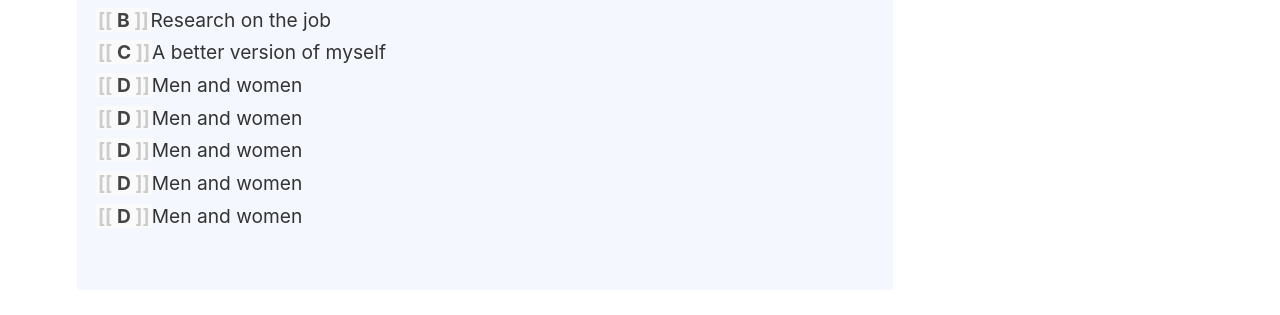
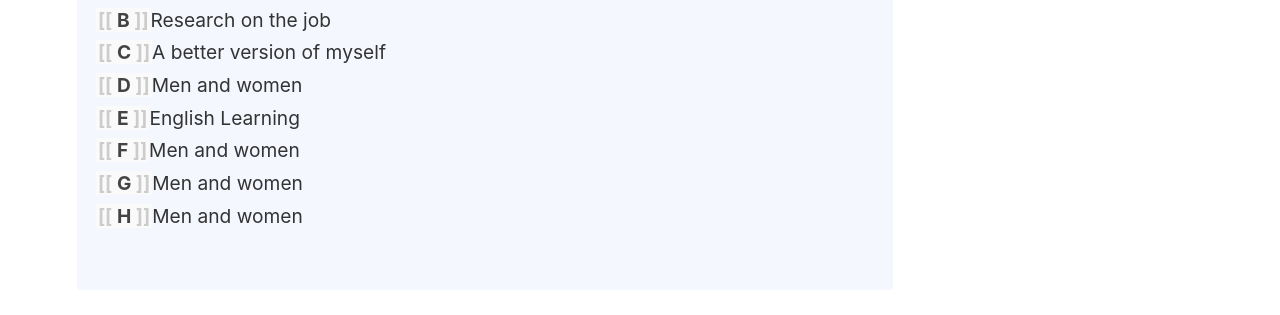
Before and after one commit to lkyxuan/bbbblog, a Jekyll site: the page built from _notes/Index/Content Index.md, in a window 1280 px wide. Shown: the part 395-710 px from the top of the page. Built offline with Jekyll 4.4.1, drawn with Linux system fonts in a browser that asks for light colours.

Commit message:
vault backup: 2023-07-14 06:22:43
Affected files:
_notes/Index/Content Index.md

```diff
--- a/_notes/Index/Content Index.md
+++ b/_notes/Index/Content Index.md
@@ -7,7 +7,10 @@ title: Content Index
   <span style="font-weight: bold">[[B]]</span>Research on the job<br>
   <span style="font-weight: bold">[[C]]</span>A better version of myself<br>
   <span style="font-weight: bold">[[D]]</span>Men and women<br>
-  <span style="font-weight: bold">[[D]]</span>Men and women<br><span style="font-weight: bold">[[D]]</span>Men and women<br><span style="font-weight: bold">[[D]]</span>Men and women<br><span style="font-weight: bold">[[D]]</span>Men and women<br>
+  <span style="font-weight: bold">[[E]]</span>English Learning<br>
+  <span style="font-weight: bold">[[F]]</span>Men and women<br>
+  <span style="font-weight: bold">[[G]]</span>Men and women<br>
+  <span style="font-weight: bold">[[H]]</span>Men and women<br>
 
 
 
```
